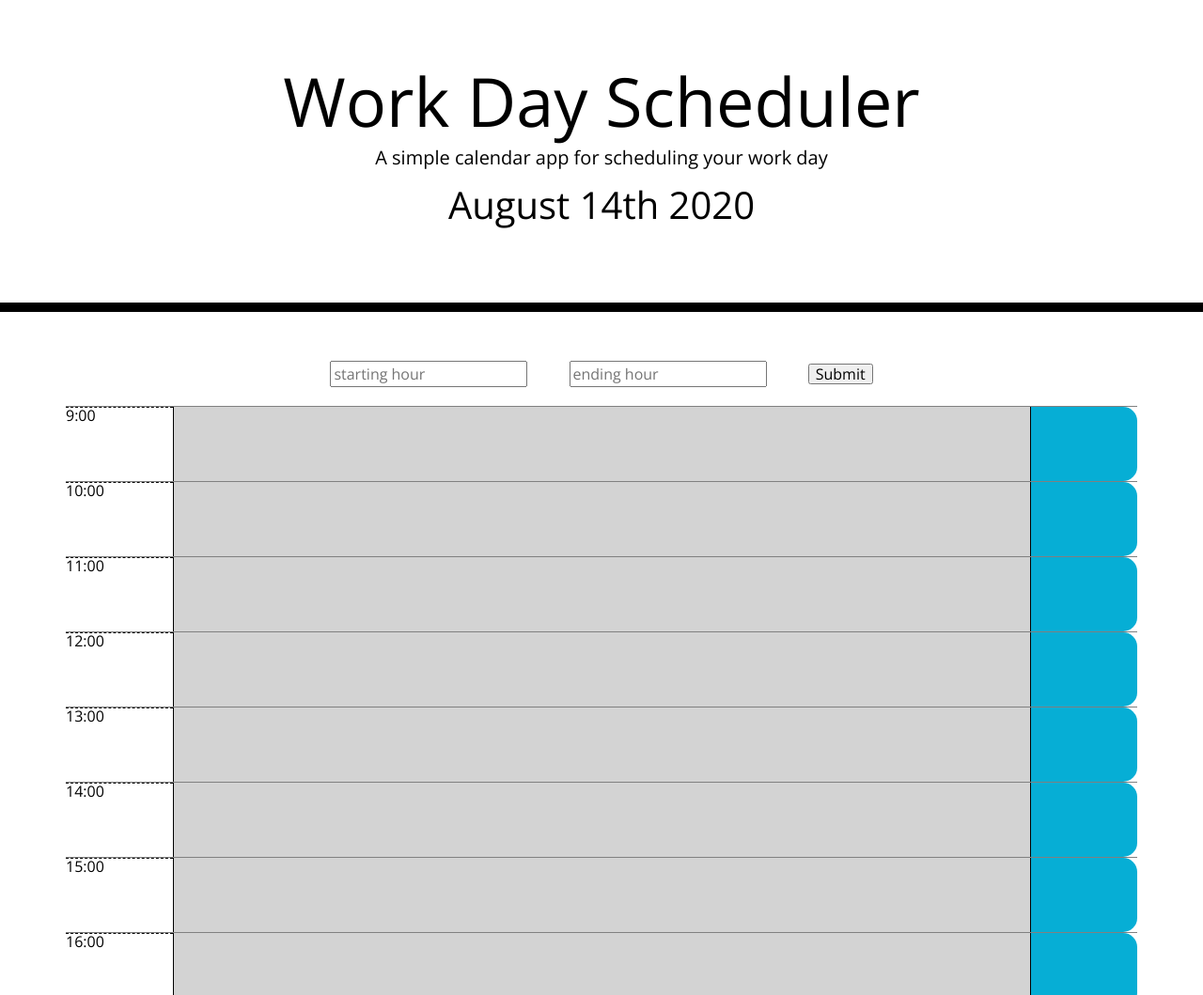
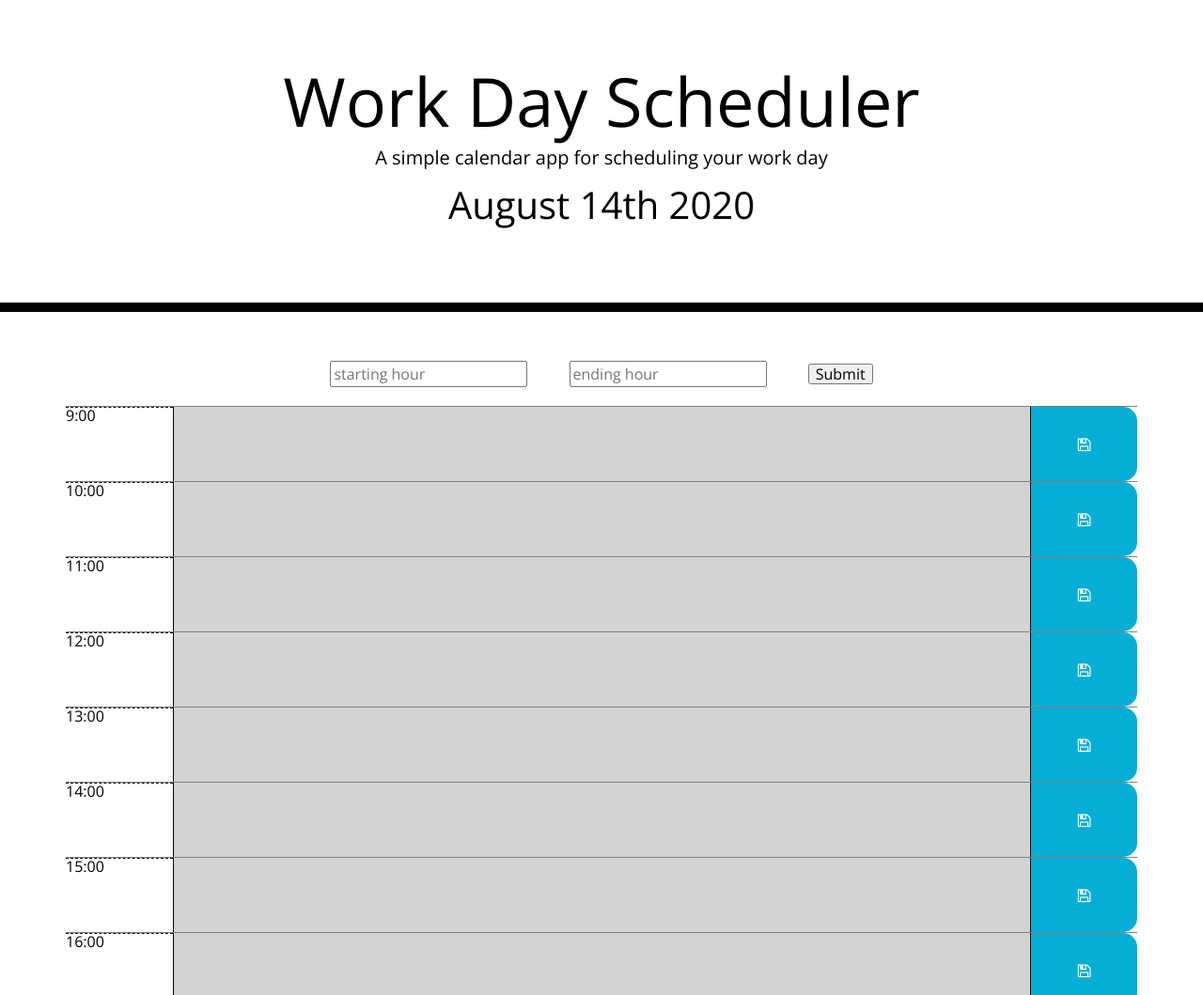
Before and after one commit to Bscott95/homework5, a plain HTML site: page Develop/index.html in a window 1280 px wide. Shown: the top 1059 px of the page at 94% size. Drawn offline with nearby package versions, Linux system fonts and the light colour scheme.

Commit message:
added icons

```diff
--- a/Develop/app.js
+++ b/Develop/app.js
@@ -18,7 +18,6 @@ $(document).ready(function () {
     // adds rows and hours in the day
     function renderRows(sHour,eHour){
         $('.container').html('')
-        console.log('ran')
         for (let hour = sHour; hour <= eHour; hour++) {
             // add the rows
             $hourRow = $('<div>')
@@ -43,6 +42,8 @@ $(document).ready(function () {
             $hourRow.append($saveBtn)
             $saveBtn.addClass('saveBtn')
             $saveBtn.attr('id', `save-${hour}`)
+            $saveBtn.html(`<i class="fa fa-floppy-o" aria-hidden="true"></i>`)
+
         }
     }
 
@@ -77,6 +78,8 @@ $(document).ready(function () {
         // get the number row we are in
         let textNum = event.target.id.substr(5);
         console.log(textNum)
+
+        console.log($this)
         //  Then look into the textarea using that hour we've determined and pull the data out of the textarea and into a variable. THis is failing.
         addedText = $(`#text-${textNum}`).textContent
         console.log(addedText)
--- a/Develop/index.html
+++ b/Develop/index.html
@@ -18,6 +18,7 @@
       href="https://fonts.googleapis.com/css?family=Open+Sans&display=swap"
       rel="stylesheet"
     />
+    <link rel="stylesheet" href="https://cdnjs.cloudflare.com/ajax/libs/font-awesome/4.7.0/css/font-awesome.min.css">
     <link rel="stylesheet" href="style.css" />
     <title>Work Day Scheduler</title>
   </head>
--- a/Develop/style.css
+++ b/Develop/style.css
@@ -66,6 +66,9 @@ textarea{
   background-color: #06AED5;
   color: white;
   width: 10%;
+  display: flex;
+  justify-content: center;
+  align-items: center;
 }
 
 .saveBtn i:hover {
```
